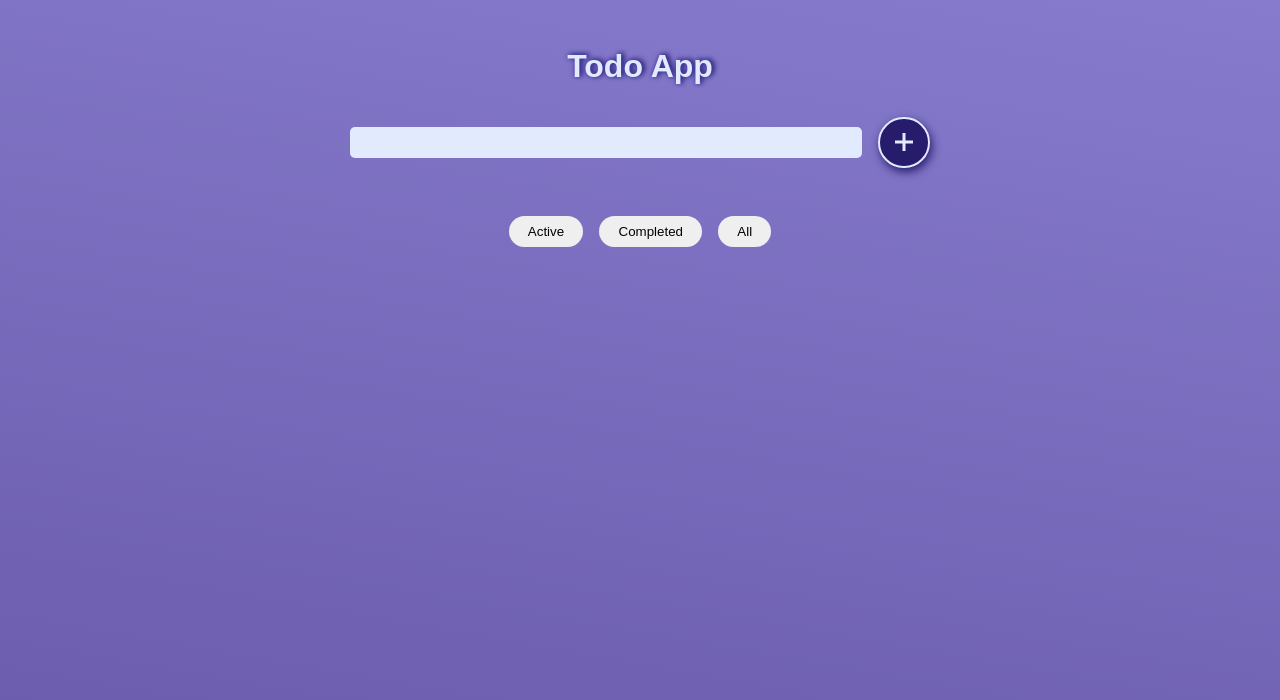
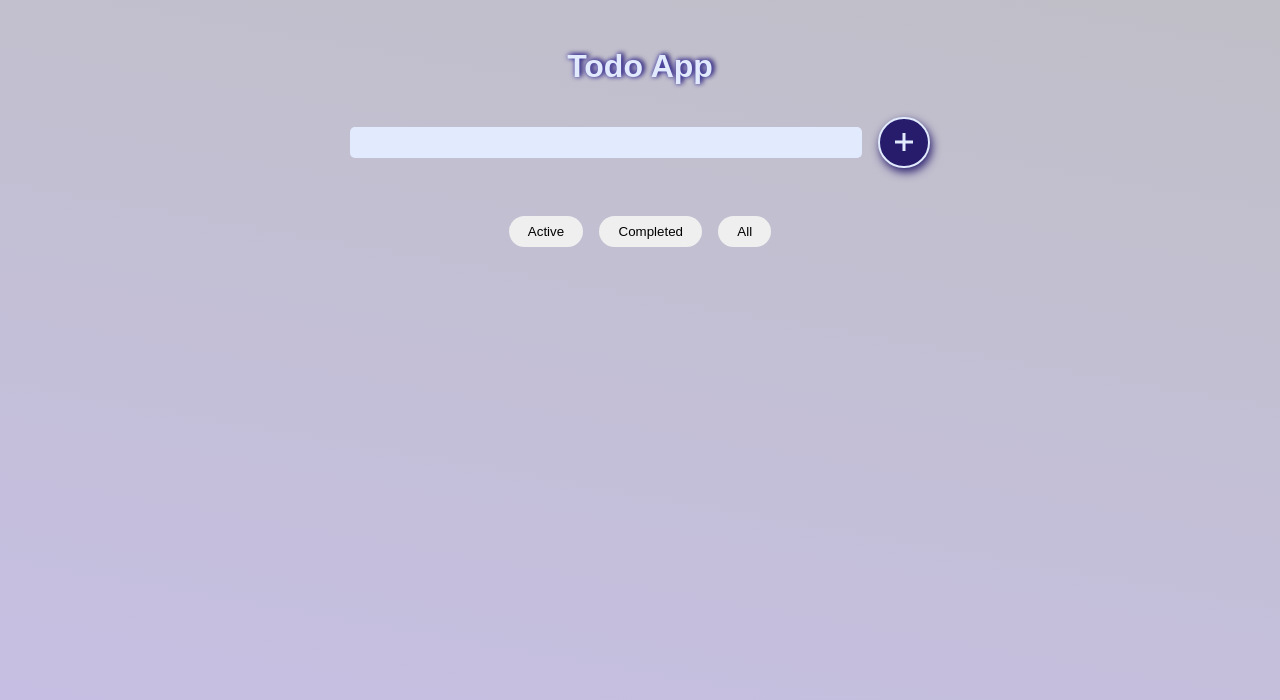
Before and after one commit to ticianomen/todolist, a React (Create React App) app: page / in a window 1280 px wide. Shown: the top 700 px of the page. Built offline with nearby package versions, Linux system fonts and the light colour scheme; a web font is replaced by a local one.

Commit message:
todolist 1.1

```diff
--- a/src/css/main.css
+++ b/src/css/main.css
@@ -12,12 +12,12 @@ html{
 }
 
 body{
-    background: linear-gradient(190deg, #867bcd 0%, #6a5aab 100%);
+    background: linear-gradient(190deg, #c0bfc7 0%, #c7bfe6 100%);
     background-repeat: no-repeat;
     background-size: cover;
     background-attachment: fixed;
     color: #222;
-    overflow: hidden0;
+    overflow: hidden;
 }
 
 .App{
```
Also changed, not shown: 1 other file (tests, documents, lock files or other folders).
